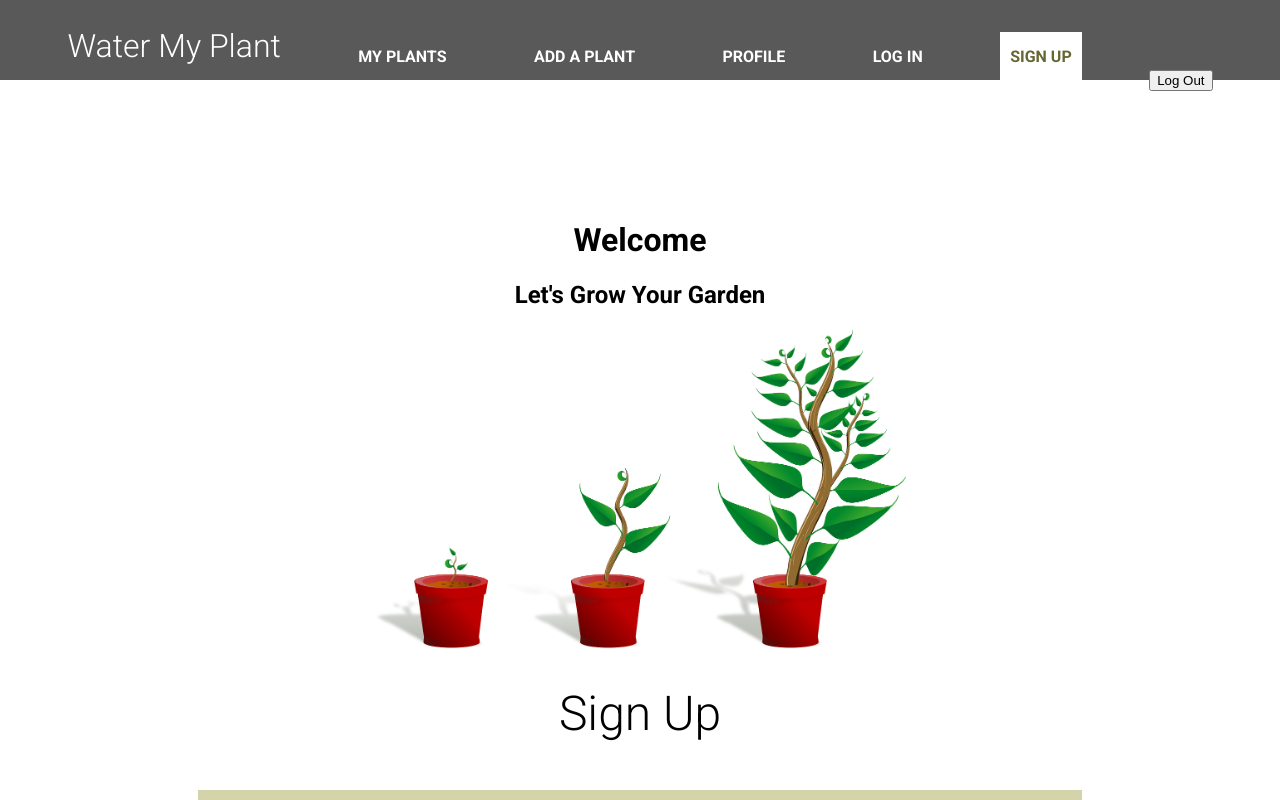
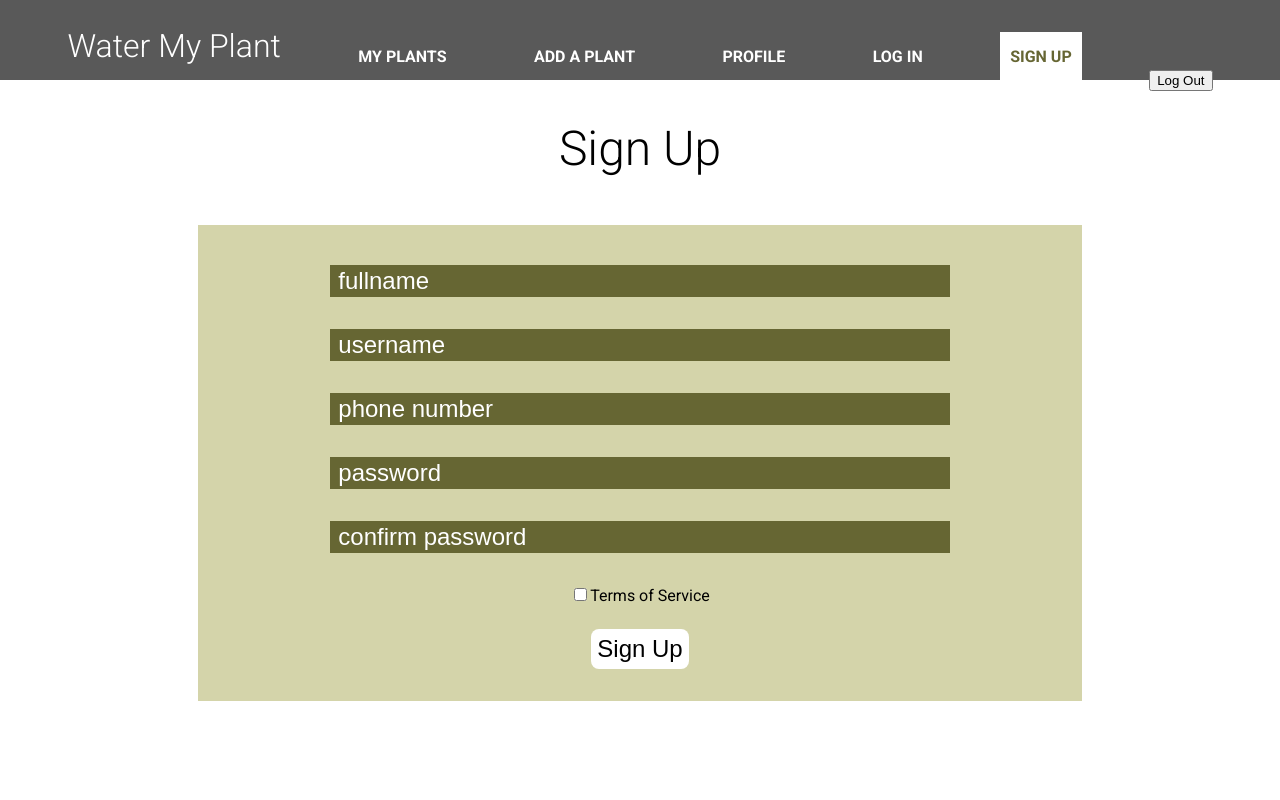
Before and after one commit to water-my-plant/Front-End, a React (Create React App) app in the folder water-my-plants/: page /signup in a window 1280 px wide. Shown: the top 800 px of the page. Built offline with nearby package versions, Linux system fonts and the light colour scheme.

Commit message:
exact path for "/"

```diff
--- a/water-my-plants/src/App.js
+++ b/water-my-plants/src/App.js
@@ -21,7 +21,7 @@ function App() {
     <div className="App">
       <Nav />
       <Content>
-        <Route path="/" component={Welcome} />
+        <Route exact path="/" component={Welcome} />
         <Route path="/signup" component={SignUp} />
         <Route path="/login" component={Login} />
         <PrivateRoute path='/profile' component={UserProfile} />
```
